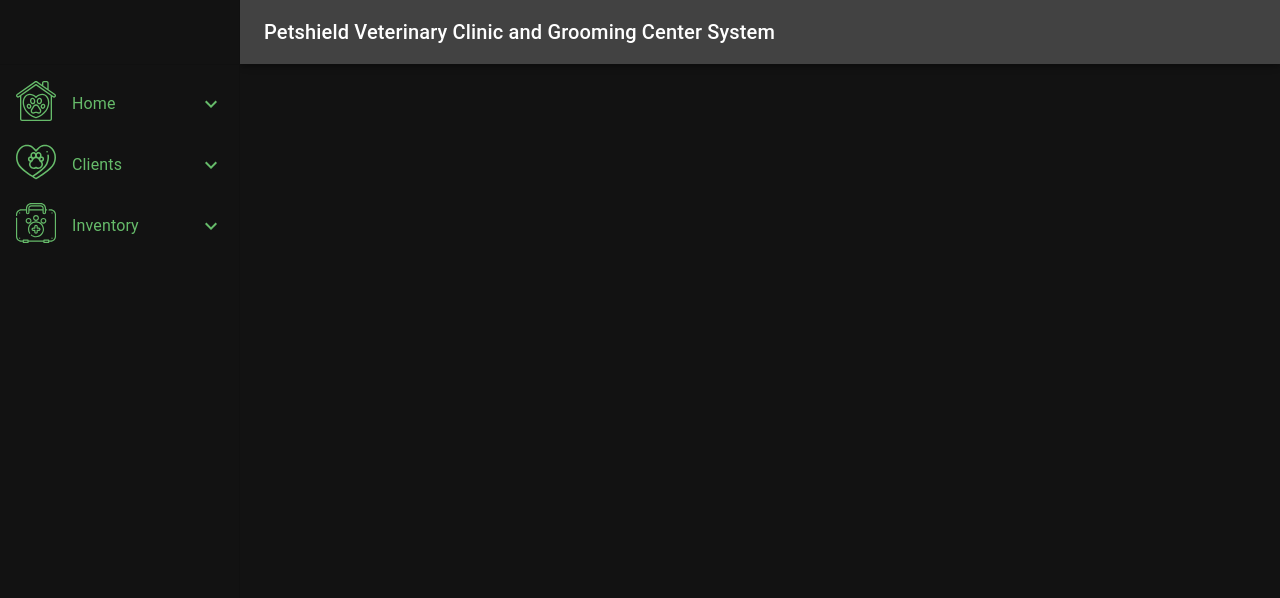
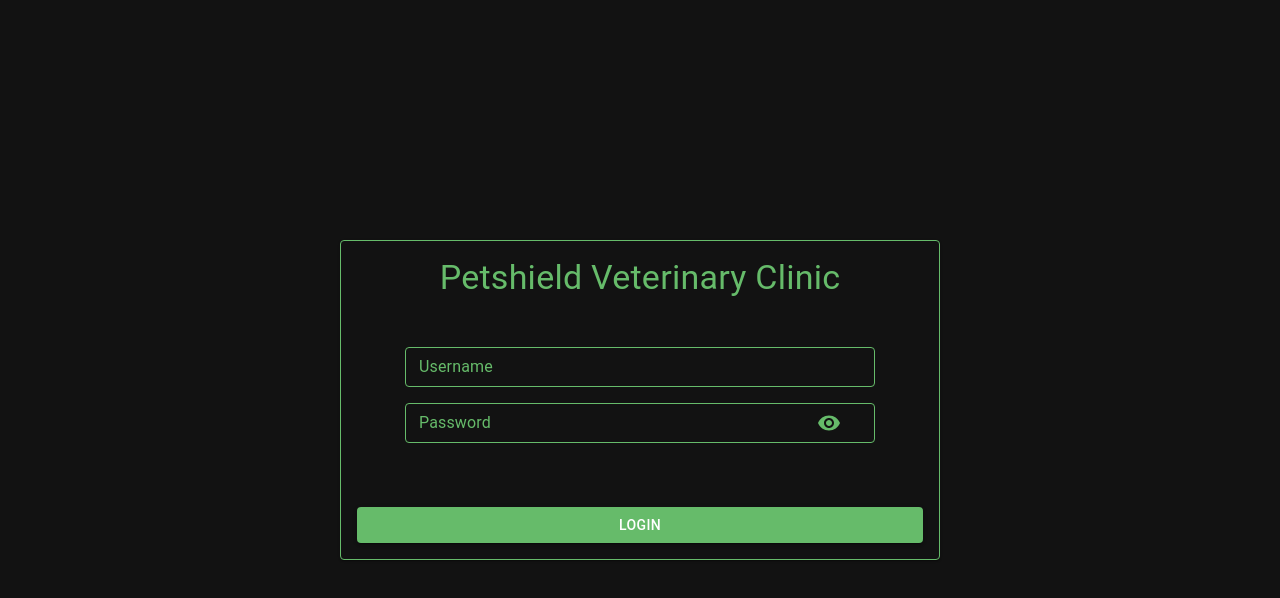
Before and after one commit to Petshield-Veterinary-Clinic/Petshield-Veterinary-Clinic-Website, a React (Create React App) app: page /auth/login in a window 1280 px wide. Shown: the top 598 px of the page. Built offline with nearby package versions, Linux system fonts and the light colour scheme.

Commit message:
PVCW-10 : Login and Persistent Authentication

```diff
--- /dev/null
+++ b/src/api/auth.js
@@ -0,0 +1,19 @@
+import axios from "./axios";
+
+export const login = async (credentials) => {
+  const response = await axios.post(`/auth/login`, credentials);
+  if (response.data.data) {
+    return response.data.data;
+  } else {
+    throw Error(response.data.error.message);
+  }
+};
+
+export const loginWithToken = async () => {
+  const response = await axios.get(`/users/token`);
+  if (response.data.data) {
+    return response.data.data;
+  } else {
+    throw Error(response.data.error.message);
+  }
+};
--- a/src/api/axios.js
+++ b/src/api/axios.js
@@ -1,10 +1,19 @@
 import axios from "axios";
 import { LOCAL_API_BASE_URL } from "../consts";
 
+const instance = axios.create({
+  baseURL: LOCAL_API_BASE_URL,
+  headers: {
+    "Content-Type": "application/json",
+  },
+});
 
-export default axios.create({
-    baseURL:LOCAL_API_BASE_URL,
-    headers: {
-        "Content-Type":"application/json",
-    },
-})
+export const setToken = (token) => {
+  if (token) {
+    instance.defaults.headers.common = { Authorization: `Bearer ${token}` };
+  } else {
+    delete instance.defaults.headers.common["Authorization"];
+  }
+};
+
+export default instance;
--- /dev/null
+++ b/src/app/App.css
@@ -0,0 +1,7 @@
+*,
+*:before,
+*:after {
+  box-sizing: border-box;
+  margin: 0;
+  padding: 0;
+}
--- a/src/app/App.jsx
+++ b/src/app/App.jsx
@@ -1,27 +1,40 @@
-import { BrowserRouter as Router, Route, Switch } from "react-router-dom";
+import {
+  BrowserRouter as Router,
+  Redirect,
+  Route,
+  Switch,
+} from "react-router-dom";
+import "./App.css";
+import React, { useEffect } from "react";
 import { CustomAppBar } from "../components/CustomAppBar";
 import { CustomDrawer } from "../components/CustomDrawer";
 import { makeStyles } from "@material-ui/core/styles";
-import { CssBaseline } from "@material-ui/core";
 
 import HomeDashboard from "../features/homeDashboard/HomeDashboard";
 import InventoryAllItems from "../features/inventory/inventoryAllItems/InventoryAllItems";
 import InventoryItemTransactions from "../features/inventory/inventoryItemTransactions/InventoryItemTransactions";
 import ModalManager from "../features/modals/ModalManager";
-import { ToastContainer } from "react-toastify";
+import PrivateRoute from "../components/PrivateRoute";
+import LoginPage from "../features/auth/login/loginPage";
+import { useDispatch, useSelector } from "react-redux";
+import PageHolder from "../components/PageHolder";
+import { CircularProgress, CssBaseline } from "@material-ui/core";
+import { checkAuth } from "../features/auth/authSlice";
 
 const useStyles = makeStyles((theme) => ({
   root: {
     display: "flex",
-    height: "100vh",
+    height: "100%",
+    padding: 0,
+    margin: 0,
   }, // necessary for content to be below app bar
   toolbar: theme.mixins.toolbar,
-  content: {
+
+  contentWrapper: {
+    display: "flex",
+    width: "100%",
     height: "100%",
-    flexGrow: 1,
-    backgroundColor: theme.palette.background.default,
     padding: theme.spacing(3),
-    paddingTop: 78,
   },
   toastContainer: {
     zIndex: "1000000",
@@ -30,31 +43,54 @@ const useStyles = makeStyles((theme) => ({
 
 const App = () => {
   const classes = useStyles();
+  const dispatch = useDispatch();
+  const { user, isLoading, error } = useSelector((state) => state.auth);
+
+  useEffect(() => {
+    if (localStorage.getItem("token")) {
+      dispatch(checkAuth());
+    }
+  }, [dispatch]);
+
+  const renderContent = () => {
+    if (isLoading) {
+      return <CircularProgress />;
+    }
     return (
       <div className={classes.root}>
         <Router>
+          <Switch>
+            <Route exact path="/auth/login" component={LoginPage} />
+            <div className={classes.contentWrapper}>
               <CssBaseline />
+              <CustomDrawer />
               <CustomAppBar />
-        <CustomDrawer />
-        <main className={classes.content}>
               <Switch>
-            <Route exact path="/home/dashboard" component={HomeDashboard} />
-            <Route
+                <PrivateRoute
+                  exact
+                  path="/home/dashboard"
+                  component={HomeDashboard}
+                />
+                <PrivateRoute
                   exact
                   path="/inventory/item-transactions"
                   component={InventoryItemTransactions}
                 />
-            <Route
+                <PrivateRoute
                   exact
                   path="/inventory/all-items"
                   component={InventoryAllItems}
                 />
+                <Redirect from="/" to="/home/dashboard" />
               </Switch>
-        </main>
+            </div>
+          </Switch>
         </Router>
         <ModalManager />
       </div>
     );
   };
+  return renderContent();
+};
 
 export default App;
--- a/src/app/rootReducer.js
+++ b/src/app/rootReducer.js
@@ -1,11 +1,13 @@
 import { combineReducers } from "@reduxjs/toolkit";
 
-import inventoryReducer from "../features/inventory/inventorySlice"
+import inventoryReducer from "../features/inventory/inventorySlice";
 import modalsReducer from "../features/modals/modalSlice";
+import authReducer from "../features/auth/authSlice";
 
 const rootReducer = combineReducers({
-    inventory: inventoryReducer,
-    modals: modalsReducer,
+  inventory: inventoryReducer,
+  modals: modalsReducer,
+  auth: authReducer,
 });
 
 export default rootReducer;
--- /dev/null
+++ b/src/components/PageHolder.jsx
@@ -0,0 +1,7 @@
+import React from "react";
+
+const PageHolder = (props) => {
+  return <div {...props}>{props.children}</div>;
+};
+
+export default PageHolder;
--- /dev/null
+++ b/src/components/PrivateRoute.jsx
@@ -0,0 +1,23 @@
+import React from "react";
+
+import { Redirect, Route } from "react-router-dom";
+import { useSelector } from "react-redux";
+
+const PrivateRoute = (props) => {
+  // Get Authentication Reducer
+  const { isLoading, user, error } = useSelector((state) => state.auth);
+
+  if (Object.keys(user).length !== 0 && user.constructor === Object) {
+    return (
+      <Route
+        path={props.path}
+        exact={props.exact}
+        component={props.component}
+      />
+    );
+  }
+
+  return <Redirect to={"/auth/login"} />;
+};
+
+export default PrivateRoute;
--- /dev/null
+++ b/src/features/auth/authSlice.js
@@ -0,0 +1,105 @@
+import { createSlice } from "@reduxjs/toolkit";
+import { login as loginUser, loginWithToken } from "../../api/auth";
+import { setToken } from "../../api/axios";
+import { hideModal, showModal } from "../modals/modalSlice";
+
+let initialState = {
+  user: {},
+  token: null,
+  isLoading: false,
+  error: null,
+};
+
+const authSlice = createSlice({
+  name: "auth",
+  initialState,
+  reducers: {
+    loginStart(state, _) {
+      state.isLoading = true;
+    },
+    loginSuccess(state, action) {
+      state.isLoading = false;
+      state.user = action.payload.user;
+      state.token = action.payload.authToken;
+      setToken(action.payload.authToken);
+      localStorage.setItem("token", action.payload.authToken);
+    },
+    loginFailure(state, action) {
+      state.isLoading = false;
+      state.error = action.payload;
+    },
+    logoutStart(state, action) {
+      state.isLoading = true;
+    },
+    logoutSuccess(state, action) {
+      state.user = {};
+      state.isLoading = false;
+    },
+    logoutFailure(state, action) {
+      state.isLoading = false;
+      state.error = action.payload;
+    },
+    checkAuthStart(state, action) {
+      state.isLoading = true;
+    },
+    checkAuthSuccess(state, action) {
+      state.user = action.payload;
+      state.isLoading = false;
+    },
+    checkAuthFailure(state, action) {
+      state.isLoading = false;
+      state.error = action.payload;
+    },
+  },
+});
+
+export const {
+  checkAuthStart,
+  checkAuthSuccess,
+  checkAuthFailure,
+  loginStart,
+  loginSuccess,
+  loginFailure,
+  logoutFailure,
+  logoutStart,
+  logoutSuccess,
+} = authSlice.actions;
+
+export default authSlice.reducer;
+
+export const logIn = (credentials) => async (dispatch) => {
+  try {
+    dispatch(loginStart());
+    dispatch(
+      showModal({
+        modalType: "LOADING_MODAL",
+        modalProps: {},
+      })
+    );
+    const user = await loginUser(credentials);
+    dispatch(loginSuccess(user));
+    dispatch(hideModal());
+  } catch (error) {
+    dispatch(loginFailure(error.message));
+    dispatch(
+      showModal({
+        modalType: "ERROR_MODAL",
+        modalProps: {
+          message: error.message,
+        },
+      })
+    );
+  }
+};
+
+export const checkAuth = () => async (dispatch) => {
+  const currentToken = localStorage.getItem("token");
+  setToken(currentToken);
+  try {
+    dispatch(checkAuthStart());
+    const user = await loginWithToken(currentToken);
+    dispatch(checkAuthSuccess(user));
+  } catch (error) {
+    dispatch(checkAuthFailure(error.message));
+  }
+};
--- /dev/null
+++ b/src/features/auth/login/loginForm.jsx
@@ -0,0 +1,79 @@
+import React, { useState } from "react";
+import { useForm } from "react-hook-form";
+import { IconButton, InputAdornment, TextField } from "@material-ui/core";
+import { makeStyles } from "@material-ui/core/styles";
+import VisibilityOff from "@material-ui/icons/VisibilityOff";
+import Visibility from "@material-ui/icons/Visibility";
+
+const useStyles = makeStyles((theme) => {
+  return {
+    root: {
+      display: "flex",
+      padding: "1em",
+      margin: "2em",
+      flexDirection: "column",
+      justifyContent: "space-evenly",
+    },
+    textField: {
+      paddingBottom: "1em",
+    },
+  };
+});
+
+const LoginForm = ({ onSubmit }) => {
+  const classes = useStyles();
+  const [showPassword, setShowPassword] = useState(false);
+  const { register, errors, handleSubmit } = useForm();
+
+  const handleShowPasswordPressed = () => {
+    setShowPassword(!showPassword);
+  };
+
+  return (
+    <form
+      id="loginForm"
+      className={classes.root}
+      onSubmit={handleSubmit(onSubmit)}
+    >
+      <TextField
+        className={classes.textField}
+        variant="outlined"
+        label="Username"
+        name="username"
+        size="small"
+        helperText={!!errors.username ? "This field is required!" : ""}
+        inputRef={register({
+          required: true,
+        })}
+        error={!!errors.username}
+      />
+      <TextField
+        className={classes.textField}
+        variant="outlined"
+        label="Password"
+        name="password"
+        size="small"
+        helperText={!!errors.password ? "This field is required!" : ""}
+        type={showPassword ? "text" : "password"}
+        inputRef={register({
+          required: true,
+        })}
+        InputProps={{
+          endAdornment: (
+            <InputAdornment>
+              <IconButton onClick={handleShowPasswordPressed}>
+                {showPassword ? (
+                  <VisibilityOff color="secondary" />
+                ) : (
+                  <Visibility color="secondary" />
+                )}
+              </IconButton>
+            </InputAdornment>
+          ),
+        }}
+        error={!!errors.password}
+      />
+    </form>
+  );
+};
+export default LoginForm;
--- /dev/null
+++ b/src/features/auth/login/loginPage.jsx
@@ -0,0 +1,76 @@
+import React, { useEffect } from "react";
+import { useForm } from "react-hook-form";
+import { useDispatch, useSelector } from "react-redux";
+import { makeStyles } from "@material-ui/core/styles";
+import {
+  Button,
+  CircularProgress,
+  Paper,
+  TextField,
+  Typography,
+} from "@material-ui/core";
+import LoginForm from "./loginForm";
+import { checkAuth, logIn } from "../authSlice";
+import { Redirect } from "react-router-dom";
+const useStyles = makeStyles((theme) => {
+  return {
+    root: {
+      height: "100vh",
+      width: "100%",
+      display: "flex",
+      justifyContent: "center",
+      alignItems: "center",
+      backgroundColor: theme.palette.background.default,
+      boxSizing: "border-box",
+    },
+    container: {
+      display: "flex",
+      width: "100%",
+      maxWidth: "600px",
+      flexDirection: "column",
+      border: "1px solid red",
+      borderColor: theme.palette.secondary.main,
+      padding: "1em",
+    },
+  };
+});
+
+const LoginPage = () => {
+  const classes = useStyles();
+  const dispatch = useDispatch();
+  const { user, isLoading, error } = useSelector((state) => state.auth);
+
+  const handleSubmit = (data) => {
+    dispatch(logIn(data));
+  };
+
+  const renderContent = () => {
+    if (isLoading) {
+      return <CircularProgress />;
+    }
+
+    if (error) {
+      return <Typography>{error}</Typography>;
+    }
+
+    if (Object.keys(user).length === 0) {
+      return (
+        <Paper className={classes.container}>
+          <Typography align="center" variant="h4">
+            Petshield Veterinary Clinic
+          </Typography>
+          <LoginForm onSubmit={handleSubmit} />
+          <Button form="loginForm" type="submit" variant="contained">
+            Login
+          </Button>
+        </Paper>
+      );
+    } else {
+      return <Redirect to="/home/dashboard" />;
+    }
+  };
+
+  return <div className={classes.root}>{renderContent()}</div>;
+};
+
+export default LoginPage;
--- a/src/features/inventory/inventoryAllItems/InventoryAllItems.jsx
+++ b/src/features/inventory/inventoryAllItems/InventoryAllItems.jsx
@@ -13,6 +13,8 @@ const useStyles = makeStyles((_) => {
       width: "100%",
       display: "flex",
       flexDirection: "column",
+
+      paddingTop: "63px",
     },
     loadingIndicator: {
       height: "100%",
```
Lines whose indentation alone changed are shown as unchanged.
